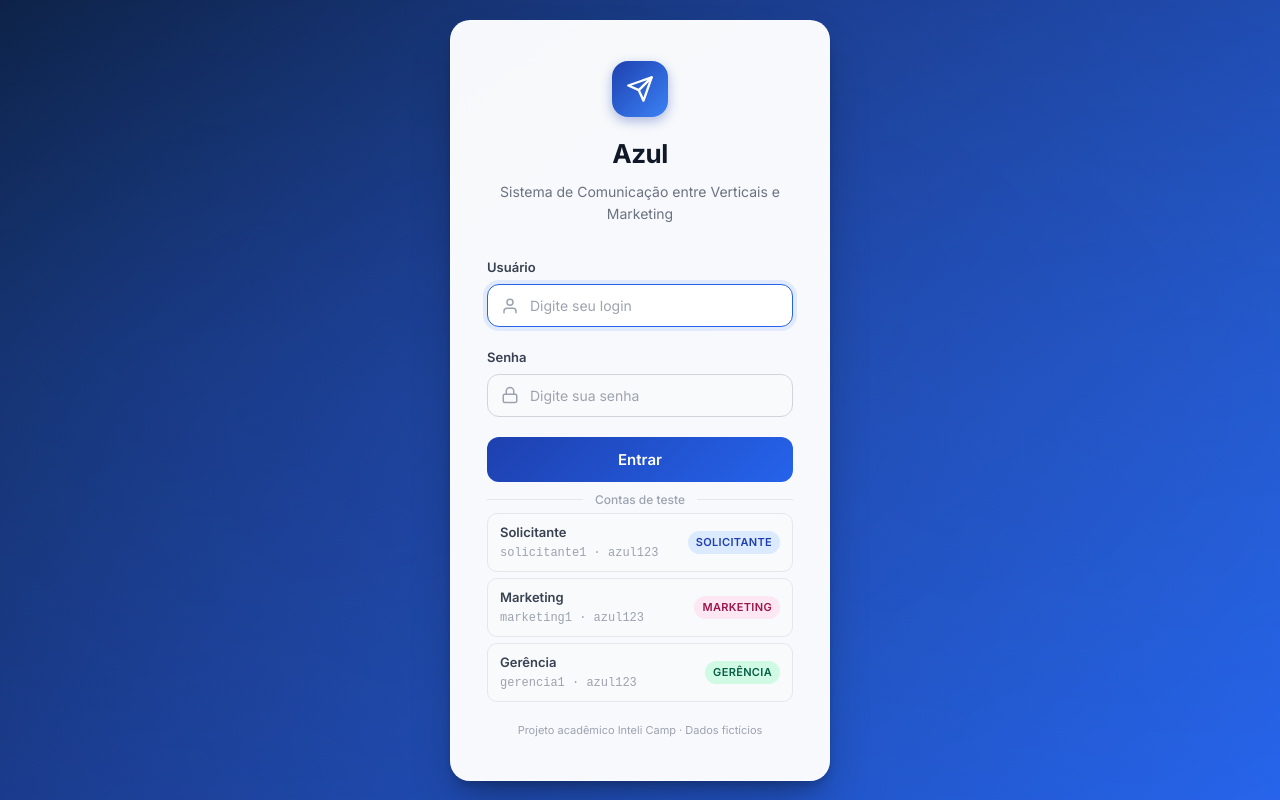
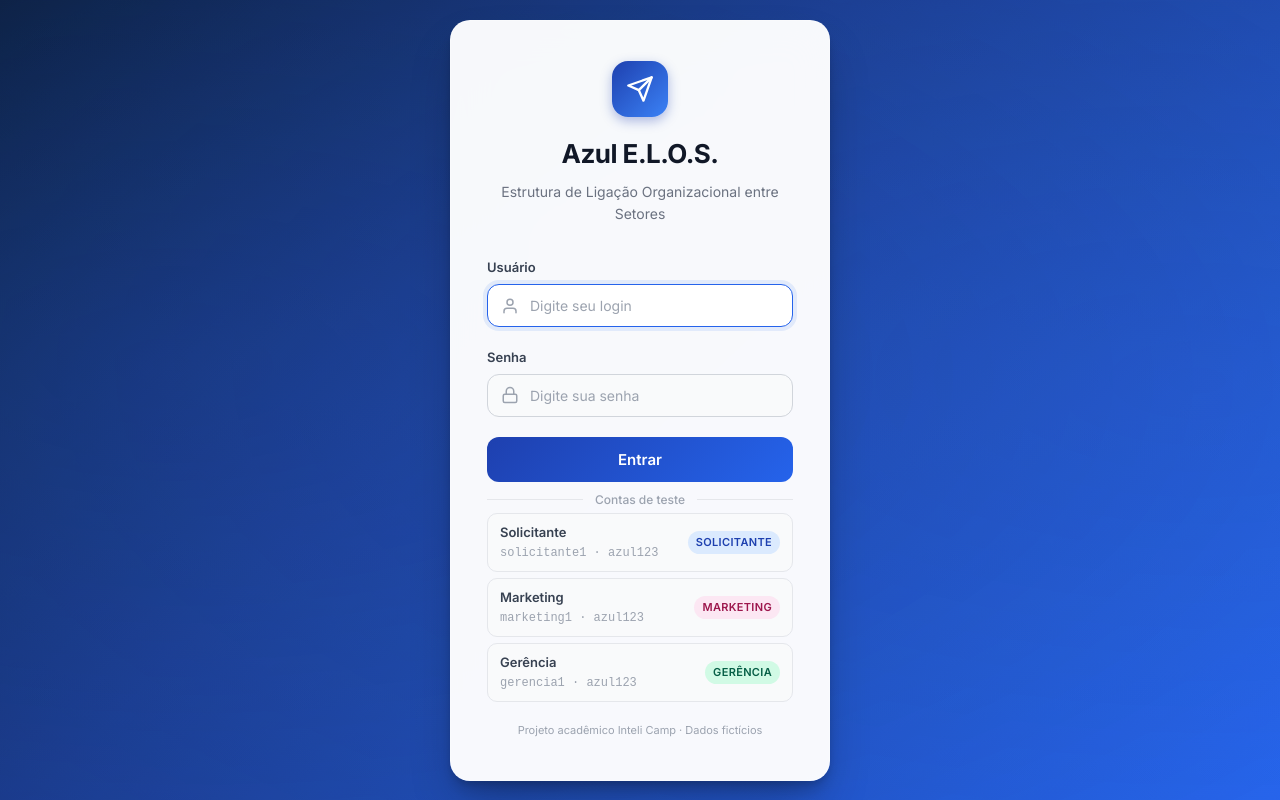
Before and after one commit to michaelnathanmo/Projeto-Inteli-Grupo-3, a website: page public/login.html in a window 1280 px wide. Shown: the top 800 px of the page. Drawn offline with Linux system fonts and the light colour scheme.

Commit message:
Alteração do nome do programa

```diff
--- a/public/app.js
+++ b/public/app.js
@@ -441,7 +441,7 @@ function renderHeader(role) {
           <path d="M22 2L11 13"></path>
           <path d="M22 2L15 22L11 13L2 9L22 2Z"></path>
         </svg>
-        Azul
+        Azul E.L.O.S.
       </div>
       <div class="user-info">
         <span class="user-badge ${role}">${ROLE_LABELS[role]}</span>
--- a/public/login.html
+++ b/public/login.html
@@ -3,7 +3,7 @@
 <head>
   <meta charset="UTF-8">
   <meta name="viewport" content="width=device-width, initial-scale=1.0">
-  <title>Azul - Login</title>
+  <title>Azul E.L.O.S. - Login</title>
   <link rel="stylesheet" href="/styles.css">
   <style>
     @import url('https://fonts.googleapis.com/css2?family=Inter:wght@300;400;500;600;700&display=swap');
@@ -339,8 +339,8 @@
             <path d="M22 2L15 22L11 13L2 9L22 2Z"></path>
           </svg>
         </div>
-        <h1>Azul</h1>
-        <p>Sistema de Comunicação entre Verticais e Marketing</p>
+        <h1>Azul E.L.O.S.</h1>
+        <p>Estrutura de Ligação Organizacional entre Setores</p>
       </div>
 
       <form class="login-form" id="loginForm">
```
Also changed, not shown: public/app.html (+1 -1 lines).
